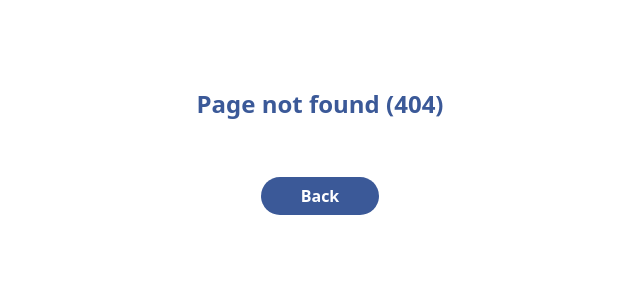
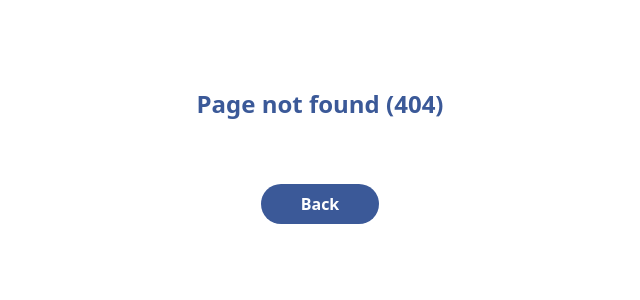
Before and after one commit to jin1125/jin_prof, a Django app: template templates/404.html in a window 1280 px wide. Shown: the part 56-356 px from the top of the page, without its empty margins (320-960 px from the left). Run offline with Django 4.2, Linux system fonts and the light colour scheme; the template is opened without the code that fills it, so the values that code supplies are empty.

Commit message:
[update]リファクタリング

```diff
--- a/static/css/dist.css
+++ b/static/css/dist.css
@@ -498,6 +498,9 @@ video {
 .block {
   display: block;
 }
+.inline-block {
+  display: inline-block;
+}
 .flex {
   display: flex;
 }
--- a/templates/404.html
+++ b/templates/404.html
@@ -5,12 +5,11 @@
   <h2 class="text-2xl">
     Page not found (404)
   </h2>
-  <div>
-    <a
-      href="{% url 'prof:index' %}"
-      class="bg-base px-10 py-2 rounded-full text-white">
-      Back
-    </a>
-  </div>
+
+  <a
+    href="{% url 'prof:index' %}"
+    class="bg-base inline-block px-10 py-2 rounded-full text-white">
+    Back
+  </a>
 </div>
 {% endblock content %}
```
